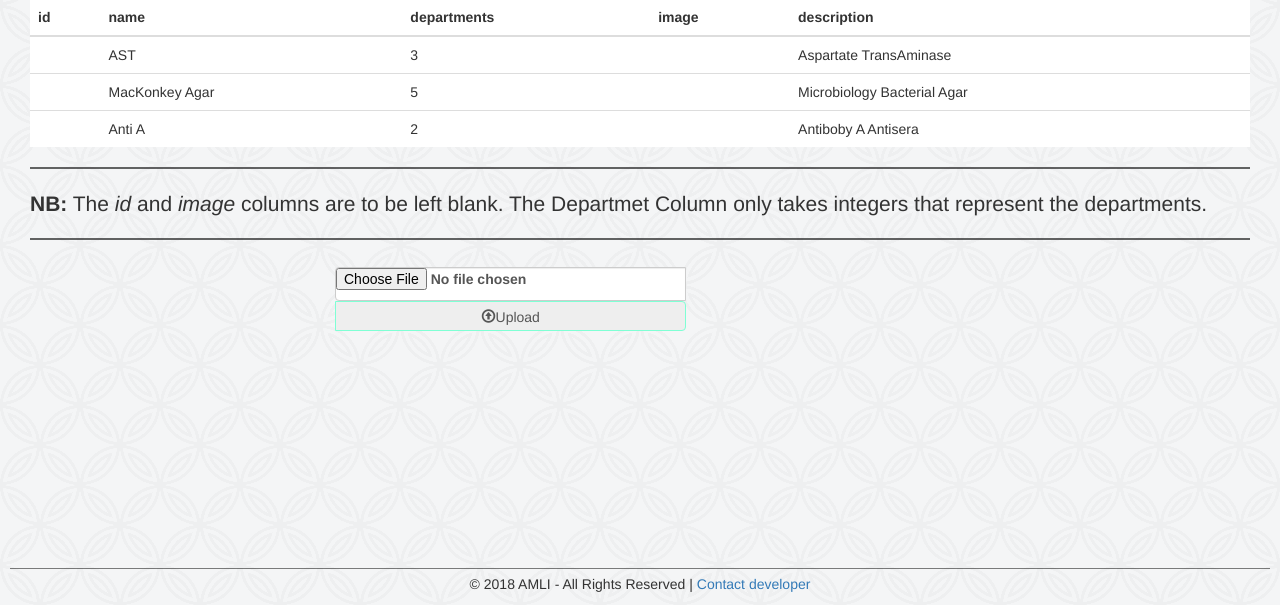
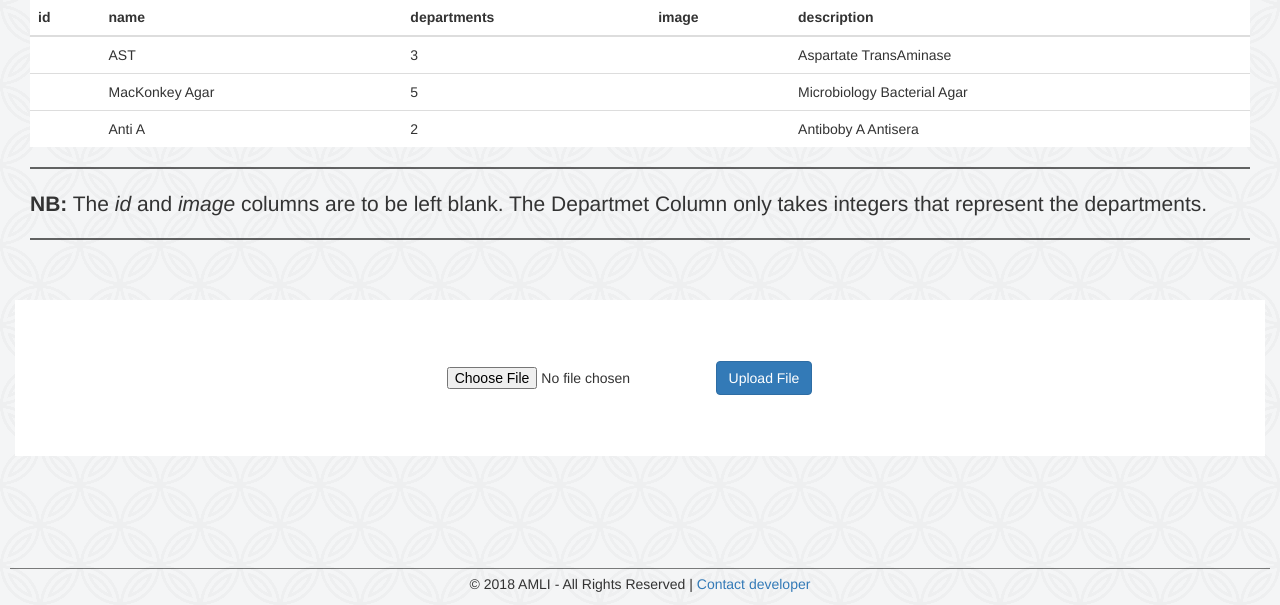
Before and after one commit to aurthurm/repertoire, a Django app: page /upload/csv/ in a window 1280 px wide. Shown: the part 195-800 px from the top of the page. Run offline with Django 3.2, Linux system fonts and the light colour scheme; some libraries are stand-ins or nearby versions.

Commit message:
fixed failure to upload items csv

```diff
--- /dev/null
+++ b/media/items.csv
@@ -0,0 +1,5 @@
+id,name,departments,image,description
+,SPU,6,,Roche Consumables
+,K-Tips,6,,Roche Consumables
+,S-Tubes,6,,Roche Consumables
+,S-Tubes,6,,Roche Consumables
--- /dev/null
+++ b/media/items_AC6GdY3.csv
@@ -0,0 +1,5 @@
+id,name,departments,image,description
+,SPU,6,,Roche Consumables
+,K-Tips,6,,Roche Consumables
+,S-Tubes,6,,Roche Consumables
+,S-Tubes,6,,Roche Consumables
--- /dev/null
+++ b/media/items_KZVzfQp.csv
@@ -0,0 +1,5 @@
+id,name,departments,image,description
+,SPU,6,,Roche Consumables
+,K-Tips,6,,Roche Consumables
+,S-Tubes,6,,Roche Consumables
+,S-Tubes,6,,Roche Consumables
--- a/uploader/templates/uploader/upload_csv.html
+++ b/uploader/templates/uploader/upload_csvs.html
@@ -46,17 +46,20 @@
 <hr>
 <p class="lead"><b>NB:</b> <span> </span>The <i>id</i> and <i>image</i> columns are to be left blank. The Departmet Column only takes integers that represent the departments. </p>
 <hr>
-<form action="{% url 'uploader:upload_csv' %}" method="POST" enctype="multipart/form-data" class="form-horizontal">
-    {% csrf_token %}
-    <div class="col-sm-3">
-    </div>
-    <div class="input-group col-sm-6">
-      <label for="name" class="control-label">
-        <input type="file" name="thefile" required="True" class="form-control fileinput" placeholder="Browse csv File e.g /file/name.csv" aria-describedby="basic-addon2">
-        <a class="input-group-addon btn btn-sm" id="basic-addon2"> <span class="glyphicon glyphicon-upload"></span>Upload </a>
-      </label>
-    </div>
-</form>
+<br>
+<br>
+
+<div class="row" style="background-color: #ffffff; padding:5% 0 5% 0">
+  <div class="col-md-6 col-md-offset-4">
+      <form action="{% url 'uploader:upload_csv' %}" method="post" enctype="multipart/form-data" class="form-inline">
+      {% csrf_token %}
+        <div class="form-group">
+          <input type="file" class="form-control-file" aria-describedby="basic-addon2" id="name" name="thefile" required>
+        </div>
+        <button class="btn btn-primary" type="submit">Upload File</button>
+      </form>
+  </div>
+</div>
 
 
 {% endblock %}
--- a/uploader/views.py
+++ b/uploader/views.py
@@ -2,7 +2,8 @@ from django.shortcuts import render
 from products.resources import ItemResource
 from django.http import HttpResponseRedirect, HttpResponse
 from django.urls import reverse
-import tablib, csv, os, path, io
+import tablib, csv, os, io
+from sys import path
 from tablib import Dataset
 from products.forms import ItemForm
 from django.conf import settings
@@ -10,6 +11,7 @@ from django.core.files.storage import FileSystemStorage
 
 def upload_csv(request):
     if request.method == 'POST' and request.FILES['thefile']:
+        print("Request Received")
         paramFile = request.FILES['thefile'].read()
         fs = FileSystemStorage()
         filename = fs.save(request.FILES['thefile'].name, request.FILES['thefile'])
@@ -31,8 +33,8 @@ def upload_csv(request):
             if form.is_valid():
                 form.save()
 
-        return render(request, 'uploader/upload_csv.html')
-    return render(request, 'uploader/upload_csv.html')
+        return HttpResponseRedirect("/inventory/items")
+    return render(request, 'uploader/upload_csvs.html')
 
 def export_csv(request):
     item_resource = ItemResource()
```
